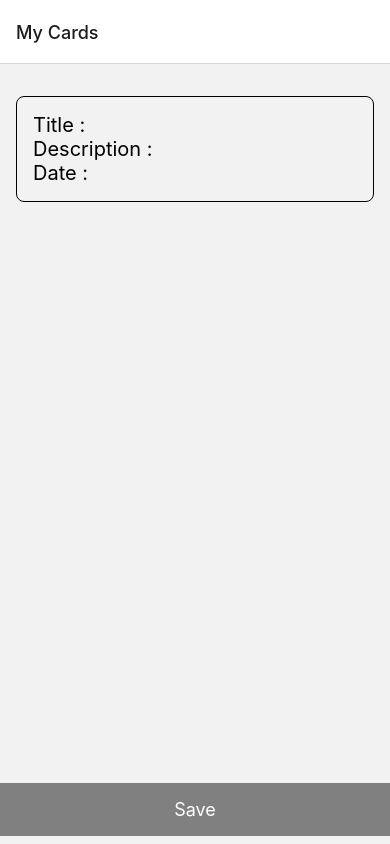
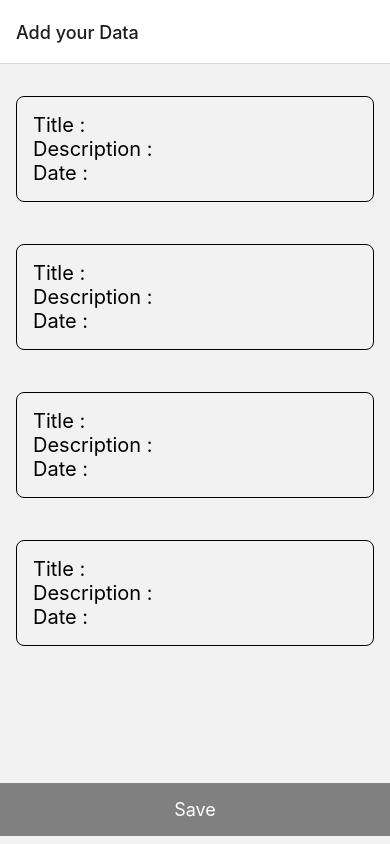
Before and after one commit to thriver652/CardList, a React Native app: screen / in a window 390 px wide. Built offline with nearby package versions, Linux system fonts and the light colour scheme.

Commit message:
Refactoring the UI

```diff
--- a/src/App.tsx
+++ b/src/App.tsx
@@ -16,14 +16,14 @@ const Stack = createNativeStackNavigator<RootStackParamList>();
 const App = (): React.JSX.Element => {
   const [cards, setCards] = useState<
     Array<{title: string; description: string; date: string}>
-  >(new Array(1).fill({title: '', description: '', date: ''}));
+  >(new Array(4).fill({title: '', description: '', date: ''}));
 
   return (
     <NavigationContainer>
       <Stack.Navigator initialRouteName="CardsList">
         <Stack.Screen
           name="CardsList"
-          options={{title: 'My Cards'}}
+          options={{title: 'Add your Data'}}
           component={({navigation}) => (
             <CardsListScreen
               cards={cards}
```
